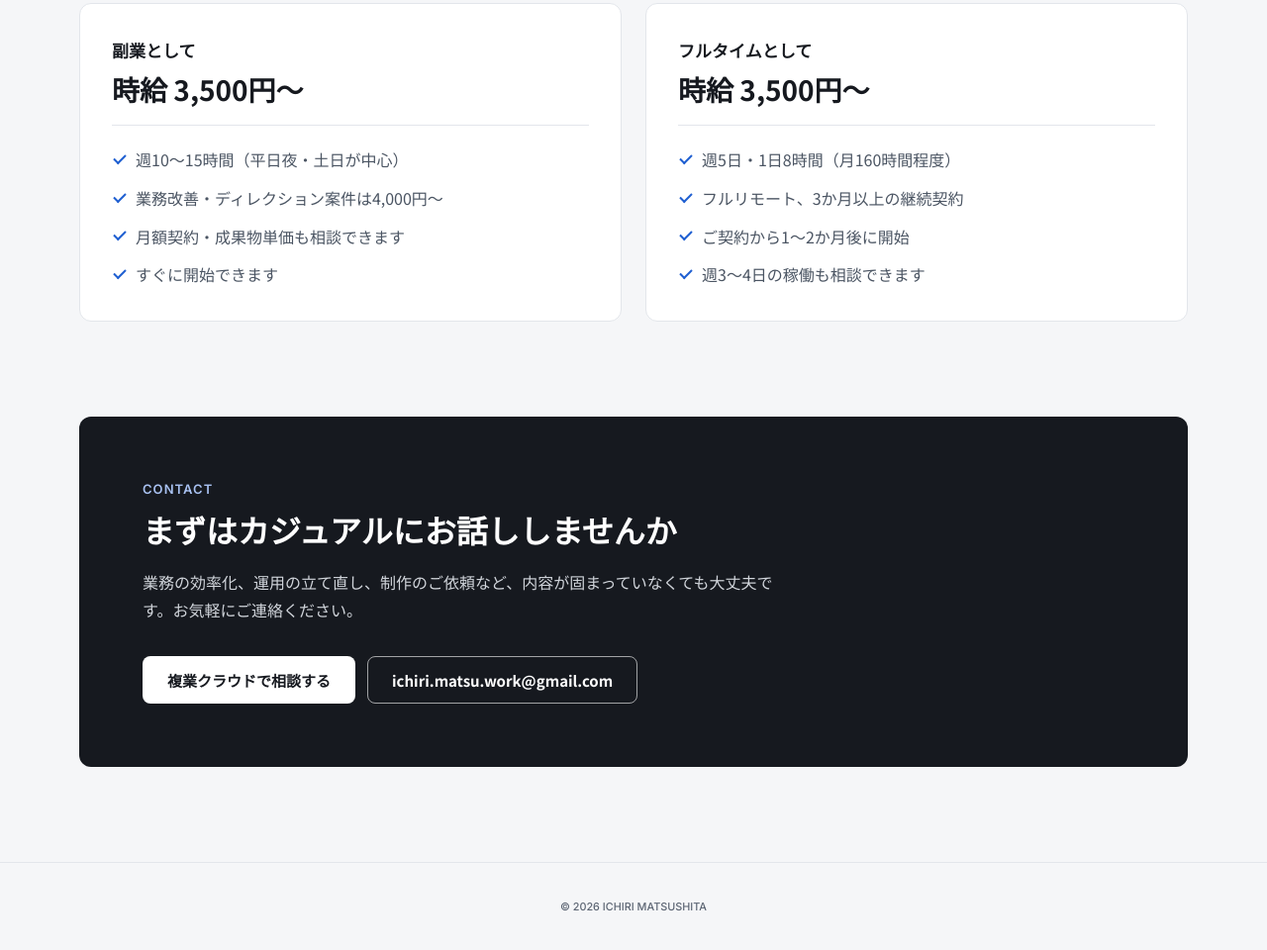
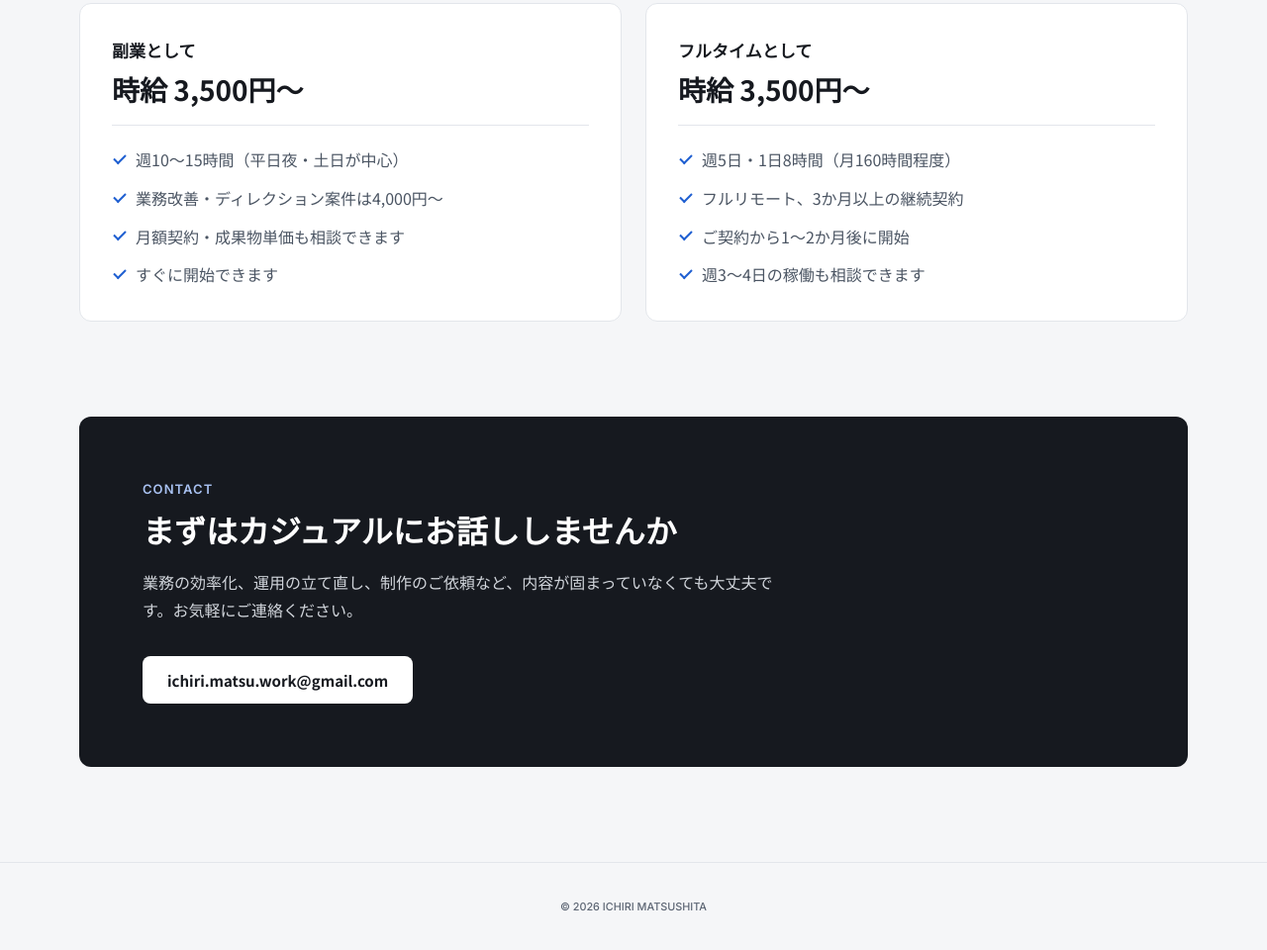
Before and after one commit to ichiry-matsushita/portfolio-2026, an Eleventy site: page src/index.njk in a window 1280 px wide. Shown: the part 3914-4874 px from the top of the page at 99% size. Built offline with nearby package versions, Linux system fonts and the light colour scheme; Eleventy itself is replaced by a stand-in of ours; files that its build step writes are made by us from their sources.

Commit message:
「複業クラウドで相談する」ボタンを外し、メールを主なボタンにする
Co-Authored-By: Claude Opus 5.5 <noreply@anthropic.com>

```diff
--- a/src/_data/contact.json
+++ b/src/_data/contact.json
@@ -2,6 +2,6 @@
   "label": "CONTACT",
   "heading": "まずはカジュアルにお話ししませんか",
   "lead": "業務の効率化、運用の立て直し、制作のご依頼など、内容が固まっていなくても大丈夫です。お気軽にご連絡ください。",
-  "fukugyoUrl": "https://talent.aw-anotherworks.com/mypage",
+  "fukugyoUrl": "",
   "email": "ichiri.matsu.work@gmail.com"
 }
--- a/src/_includes/sections/contact.njk
+++ b/src/_includes/sections/contact.njk
@@ -5,8 +5,13 @@
       <h2 class="contact__title" id="contact-heading">{{ contact.heading }}</h2>
       <p class="contact__lead">{{ contact.lead }}</p>
       <div class="button-group">
+        {# 複業クラウドのURLが空のときはボタンを出さず、メールを白地の主なボタンにする #}
+        {% if contact.fukugyoUrl %}
         <a class="button button--white" href="{{ contact.fukugyoUrl }}">複業クラウドで相談する</a>
         <a class="button button--outline-white" href="mailto:{{ contact.email }}">{{ contact.email }}</a>
+        {% else %}
+        <a class="button button--white" href="mailto:{{ contact.email }}">{{ contact.email }}</a>
+        {% endif %}
       </div>
     </div>
   </div>
```
Also changed, not shown: README.md.
